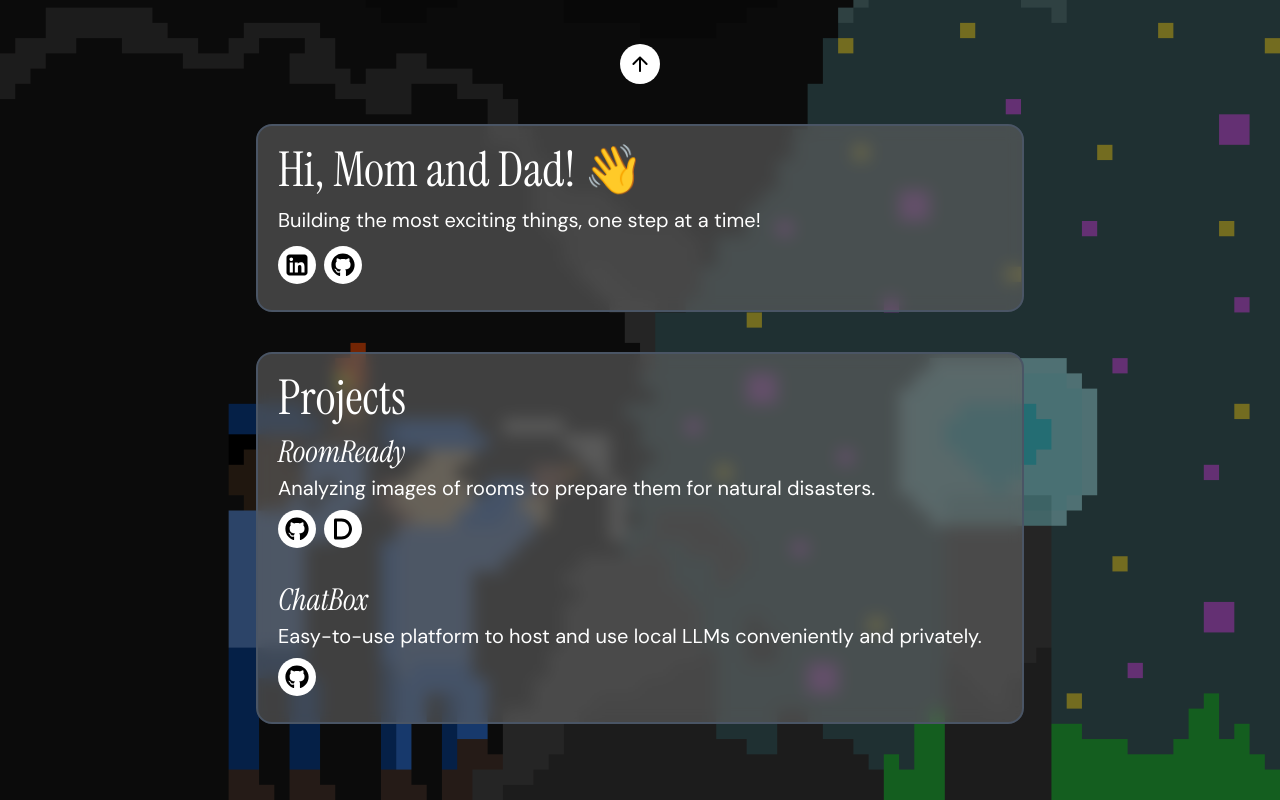
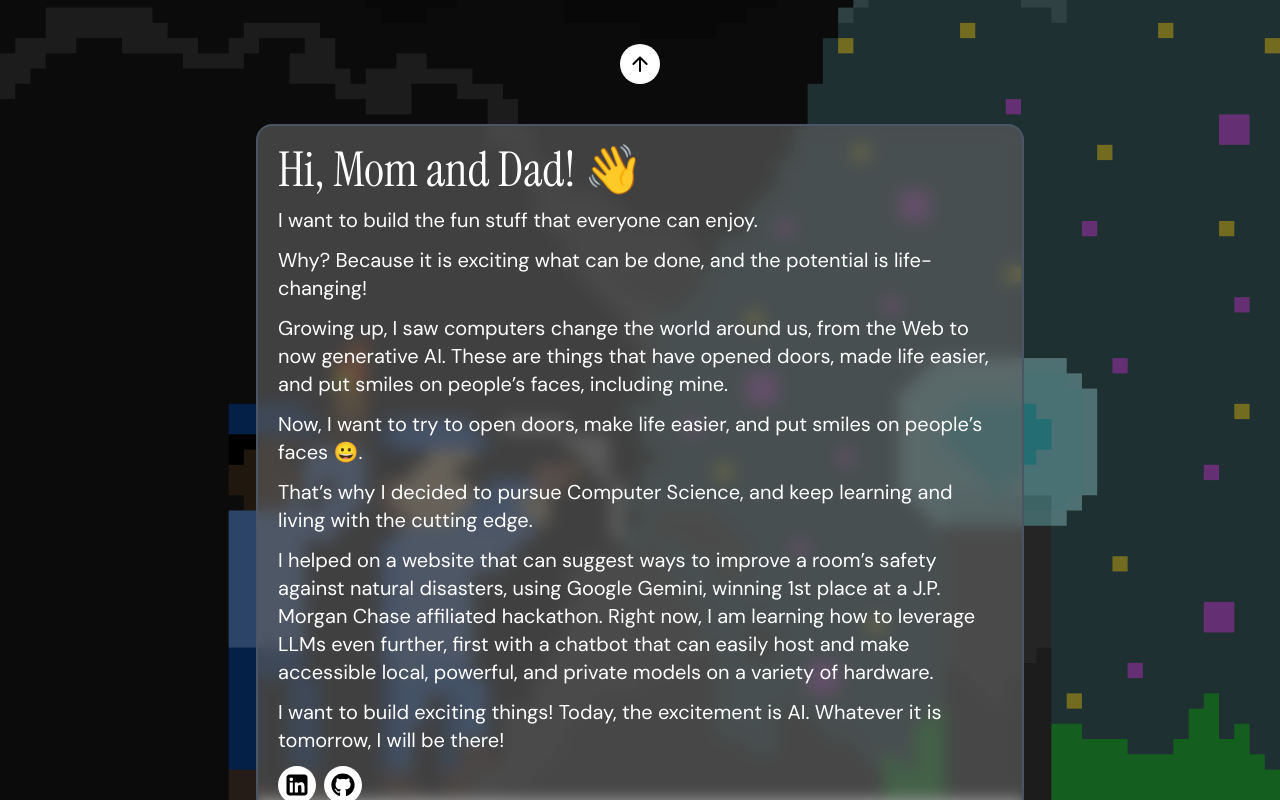
Before and after one commit to dhruvp987/Portfolio, a SvelteKit app in the folder portfolio/: page / in a window 1280 px wide. Both pictures are taken after a click on the button "Next Section". Shown: the top 800 px of the page. Built offline with nearby package versions, Linux system fonts and the light colour scheme.

Commit message:
Finish about me section

```diff
--- a/portfolio/src/routes/+page.svelte
+++ b/portfolio/src/routes/+page.svelte
@@ -18,6 +18,16 @@
 	function onPage(num) {
 		return pageNum === num;
 	}
+
+	const aboutMeParagraphs = [
+		'I want to build the fun stuff that everyone can enjoy.',
+		'Why? Because it is exciting what can be done, and the potential is life-changing!',
+		'Growing up, I saw computers change the world around us, from the Web to now generative AI. These are things that have opened doors, made life easier, and put smiles on people’s faces, including mine.',
+		'Now, I want to try to open doors, make life easier, and put smiles on people’s faces 😀.',
+		'That’s why I decided to pursue Computer Science, and keep learning and living with the cutting edge.',
+		'I helped on a website that can suggest ways to improve a room’s safety against natural disasters, using Google Gemini, winning 1st place at a J.P. Morgan Chase affiliated hackathon. Right now, I am learning how to leverage LLMs even further, first with a chatbot that can easily host and make accessible local, powerful, and private models on a variety of hardware.',
+		'I want to build exciting things! Today, the excitement is AI. Whatever it is tomorrow, I will be there!'
+	];
 </script>
 
 {#if onPage(0)}
@@ -49,7 +59,7 @@
 	</div>
 {:else if onPage(1)}
 	<div
-		class="flex h-screen w-screen flex-col items-center gap-10 px-5 py-11"
+		class="flex h-[100%] w-[100%] flex-col items-center gap-10 px-5 py-11"
 		in:fade={fadeParams}
 		out:fade={fadeParams}
 		onoutroend={() => gotoPage(0)}
@@ -71,9 +81,11 @@
 			class="w-full rounded-2xl border-2 border-gray-600 bg-(--glassy-gray) p-5 backdrop-blur-sm lg:w-3xl"
 		>
 			<h3 class="instrument-serif-regular pb-3 text-5xl text-white">Hi, Mom and Dad! 👋</h3>
-			<p class="dm-sans-regular pb-3 text-xl text-white">
-				Building the most exciting things, one step at a time!
-			</p>
+			{#each aboutMeParagraphs as pg}
+				<p class="dm-sans-regular pb-3 text-xl text-white">
+					{pg}
+				</p>
+			{/each}
 			<a
 				href="https://linkedin.com/in/dhruvpatel789"
 				target="_blank"
```
